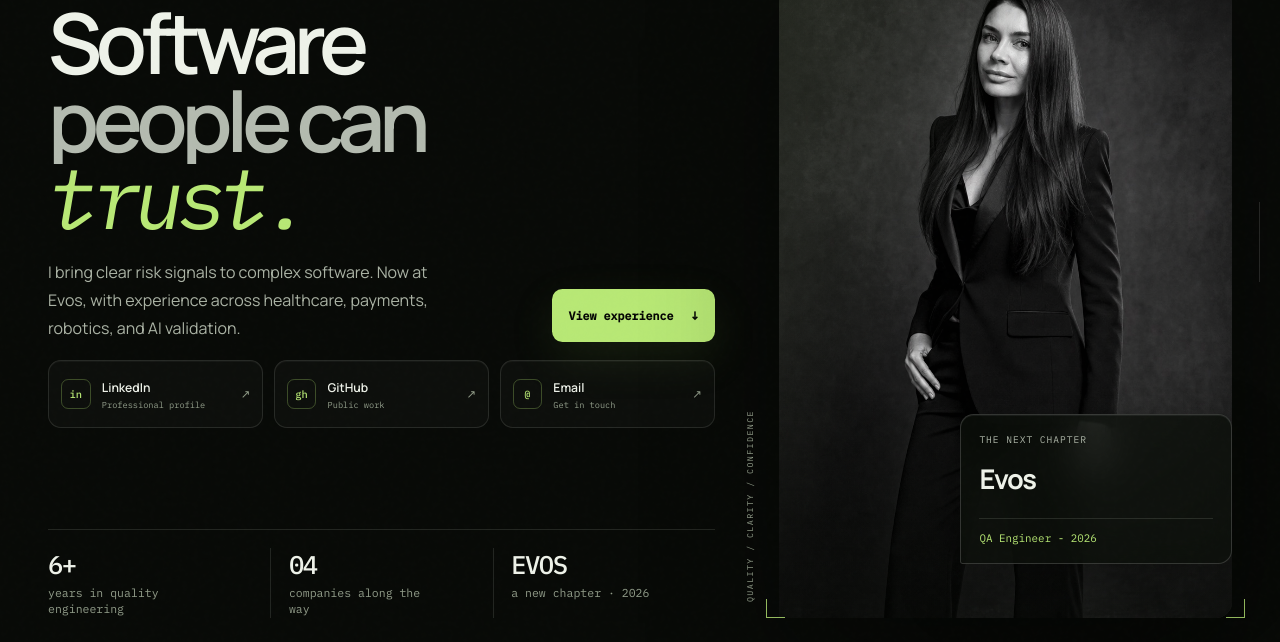
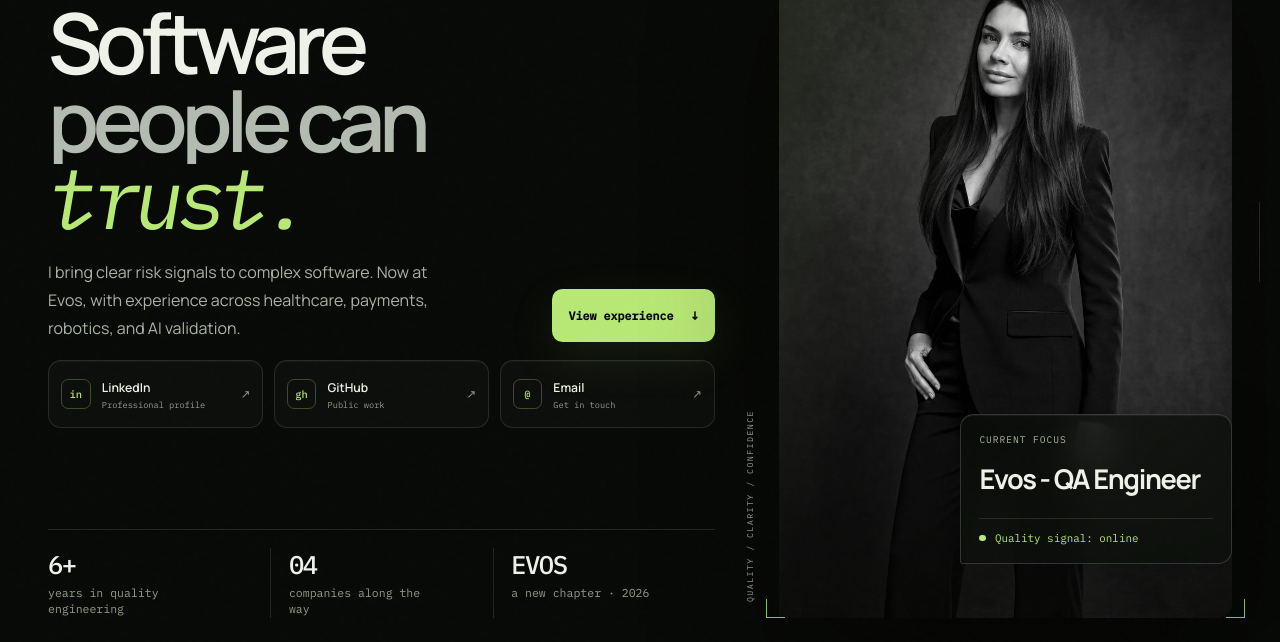
Before and after one commit to karinablanchette/karinablanchette.github.io, a plain HTML site: page index.html in a window 1280 px wide. Shown: the part 158-800 px from the top of the page. Drawn offline with Linux system fonts and the light colour scheme.

Commit message:
Quick Portrait Card fix.

```diff
--- a/index.html
+++ b/index.html
@@ -169,9 +169,9 @@
                 </div>
                 <div class="visual-index" aria-hidden="true">KB / 01</div>
                 <div class="signal-card" data-reveal>
-                    <span class="signal-label">The next chapter</span>
-                    <strong>Evos</strong>
-                    <span class="signal-reading">QA Engineer - 2026</span>
+                    <span class="signal-label">Current Focus</span>
+                    <strong>Evos - QA Engineer</strong>
+                    <span class="signal-reading"><i></i> Quality signal: online</span>
                 </div>
                 <p class="vertical-note" aria-hidden="true">QUALITY / CLARITY / CONFIDENCE</p>
             </div>
```
